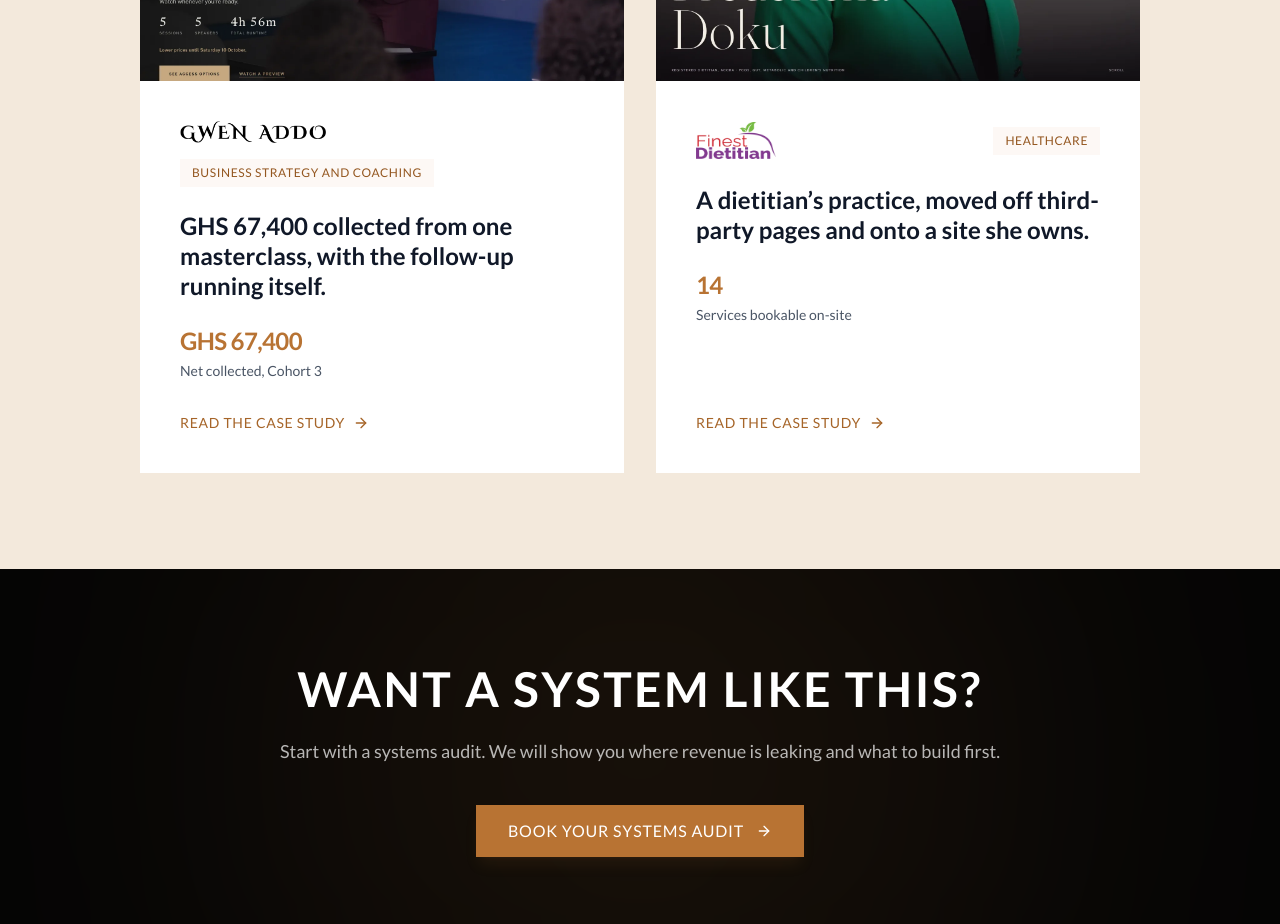
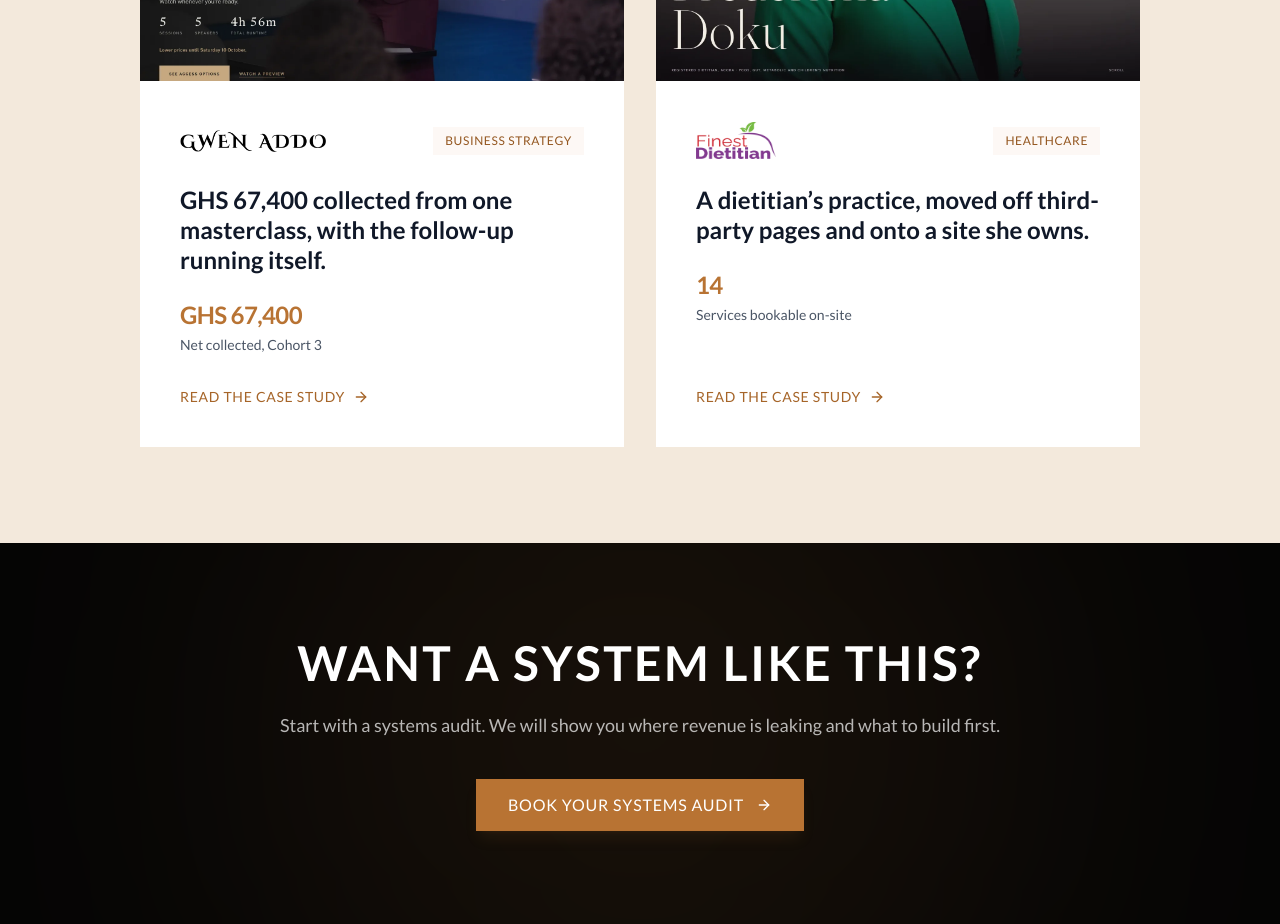
Before and after one commit to intelliJay09/zera, a Next.js app: page /portfolio/allure-bloom in a window 1280 px wide. Shown: the part 5160-6084 px from the top of the page. Built offline with nearby package versions, Linux system fonts and the light colour scheme; no server answers.

Commit message:
Shorten Gwen Addo's industry tag so it sits beside the logo

```diff
--- a/src/data/case-studies.ts
+++ b/src/data/case-studies.ts
@@ -58,7 +58,7 @@ export const CASE_STUDIES: CaseStudy[] = [
     slug: 'gwen-addo',
     client: 'Gwen Addo',
     logo: { src: '/images/clients/gwen-addo.webp', width: 1060, height: 160, displayHeight: 26 },
-    industry: 'Business Strategy and Coaching',
+    industry: 'Business Strategy',
     location: 'Accra, Ghana',
     year: '2026',
     status: 'Live',
```
